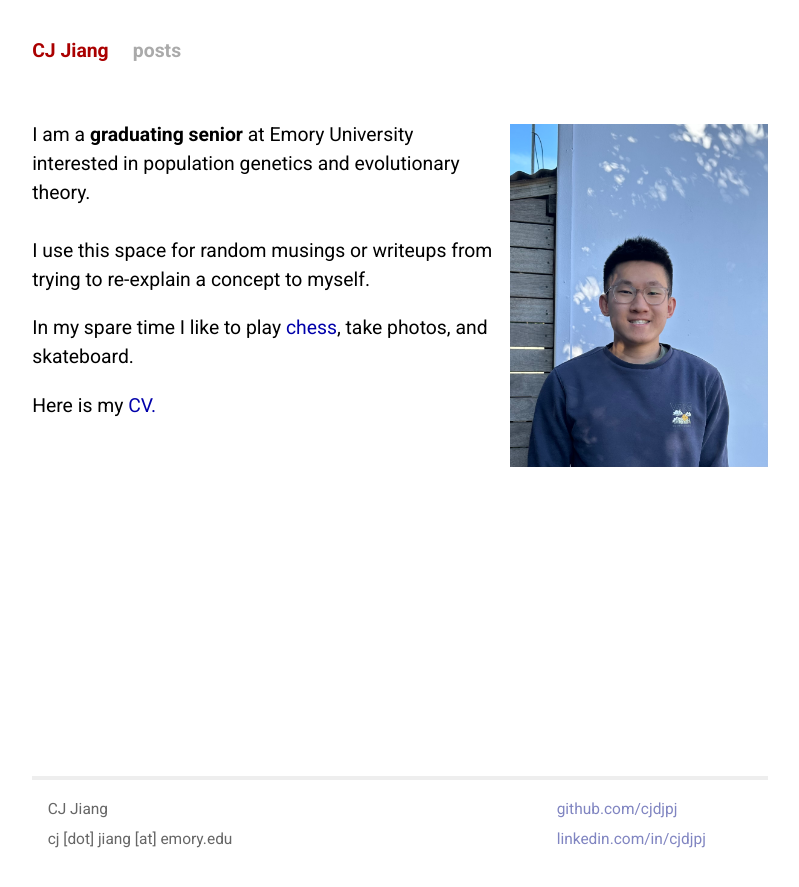
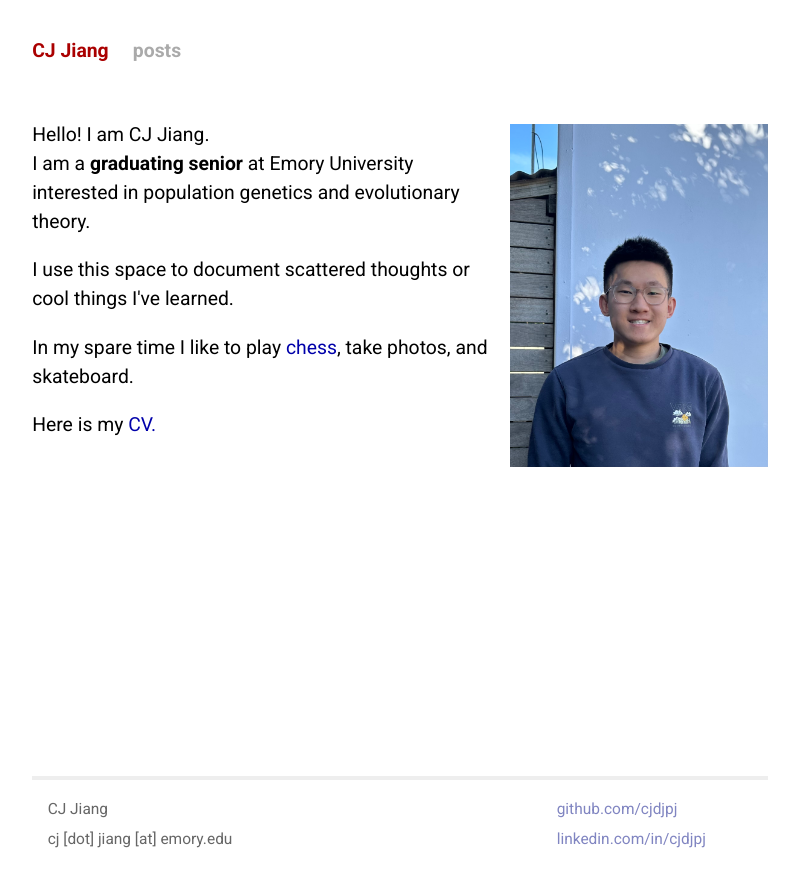
Before and after one commit to cjdjpj/cjdjpj.github.io, a Jekyll site: the page built from index.html, in a window 1280 px wide. Shown: the top 887 px of the page, without its empty margins (240-1039 px from the left). Built offline with Jekyll 4.4.1, drawn with Linux system fonts in a browser that asks for light colours.

Commit message:
smoother bio

```diff
--- a/index.html
+++ b/index.html
@@ -6,8 +6,11 @@ title: CJ Jiang
 <div id="about">
     <img src="images/portrait.jpeg" alt="portrait" class="right-image">
     <p>
-        I am a <strong>graduating senior</strong> at Emory University interested in population genetics and evolutionary theory.<br><br>
-        I use this space for random musings or writeups from trying to re-explain a concept to myself.
+        Hello! I am CJ Jiang.<br>
+        I am a <strong>graduating senior</strong> at Emory University interested in population genetics and evolutionary theory.
+    </p>
+    <p>
+        I use this space to document scattered thoughts or cool things I've learned.
     </p>
     <p>
         In my spare time I like to play <a href="https://www.chess.com/member/cjtgchess/">chess</a>, take photos, and skateboard.
```
